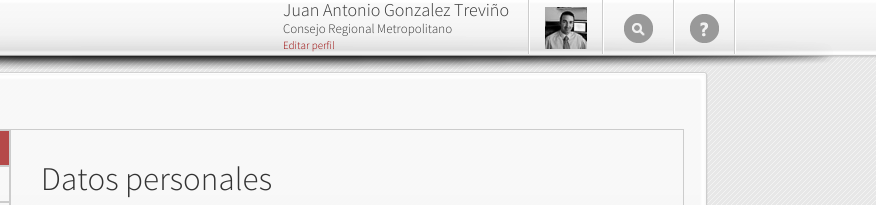
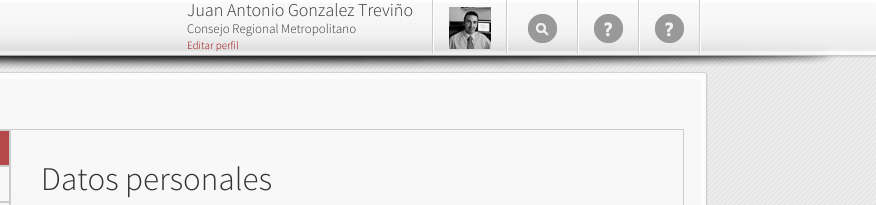
Before and after one commit to arturopn/banorteConsejos, a plain HTML site: page directorio.html in a window 1280 px wide. Shown: the top 205 px of the page, 404-1280 px from the left. Drawn offline with Linux system fonts and the light colour scheme; files that its build step writes are made by us from their sources.

Commit message:
agregado segundo signo de interrogacion en header de directorio

```diff
--- a/directorio.html
+++ b/directorio.html
@@ -30,7 +30,7 @@
         	<div class="logo margin5t">
             	<a href="index.html"><img src="assets/img/photos/logo.png"></a>
             </div>
-            <div class="clearfix floatR">
+            <div class="clearfix floatR margin35r">
             <div class="floatL" align="left">
               <p class="margin5r font18 header" style="margin-bottom:0;">Juan Antonio Gonzalez Treviño</p>
                <p class="grey font13" style="margin-bottom:0;">Consejo Regional Metropolitano</p>
@@ -40,6 +40,8 @@
             <img src="assets/img/photos/fotologin.jpg" width="42" class="floatL margin7t margin15r"/>
             <div class="separadorbarra floatL margin15r"></div>
             <img src="assets/img/icons/search.png" class="floatL margin14t margin20r margin5l fotologin"/>
+            <div class="separadorbarra floatL margin15r"></div>
+            <img src="assets/img/icons/interrogacion.png" class="floatL margin14t margin15r"/>
             <div class="separadorbarra floatL margin15r"></div>
             <img src="assets/img/icons/interrogacion.png" class="floatL margin14t margin15r"/>
             <div class="separadorbarra floatL"></div>
```
